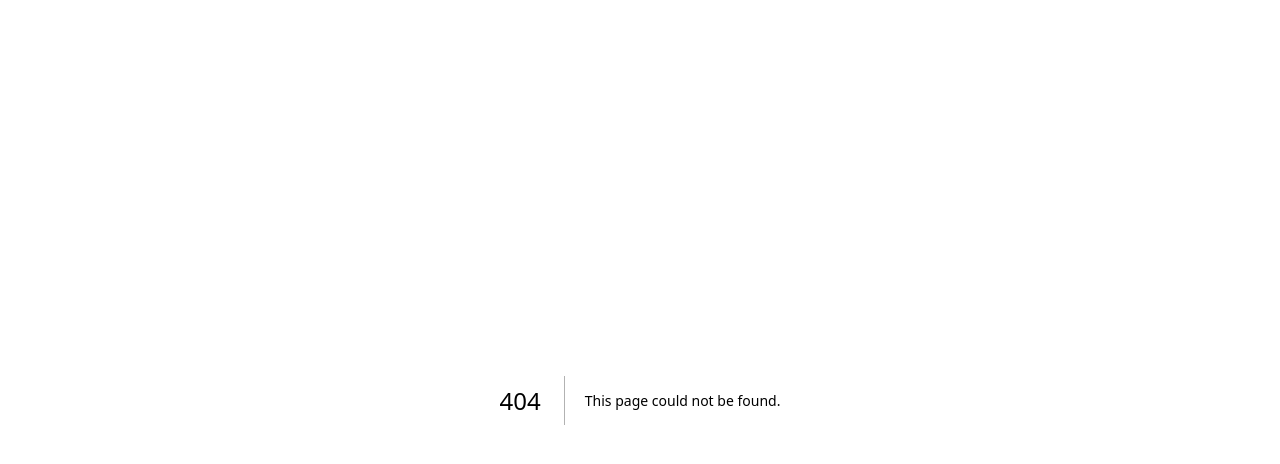
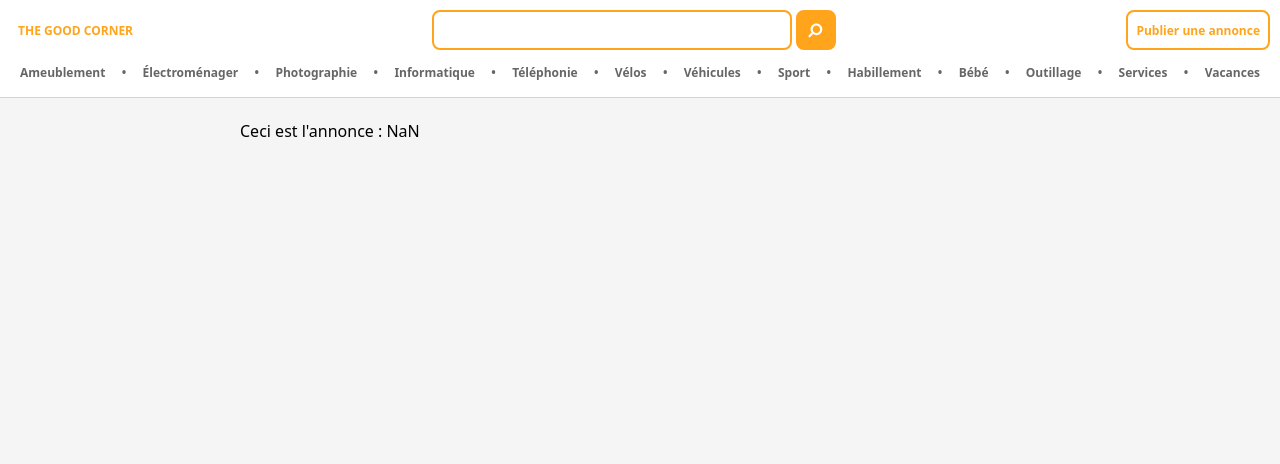
Before and after one commit to lgrignon/the-good-corner, a Next.js app in the folder frontend/: page /ads/bougie in a window 1280 px wide. Before the commit this address had no page. Shown: the top 464 px of the page. Built offline with nearby package versions, Linux system fonts and the light colour scheme.

Commit message:
pages routing with next and layout

```diff
--- a/frontend/src/pages/_app.tsx
+++ b/frontend/src/pages/_app.tsx
@@ -1,9 +1,14 @@
 import "@/styles/globals.css";
 import type { AppProps } from "next/app";
 import dynamic from "next/dynamic";
+import Layout from "./layout";
 
 function App({ Component, pageProps }: AppProps) {
-  return <Component {...pageProps} />;
+  return (
+    <Layout>
+      <Component {...pageProps} />
+    </Layout>
+  );
 }
 
 // Disabling SSR
--- /dev/null
+++ b/frontend/src/pages/about.tsx
@@ -0,0 +1,3 @@
+export default function About() {
+    return <p>à propos du site</p>;
+}
--- /dev/null
+++ b/frontend/src/pages/ads/[id].tsx
@@ -0,0 +1,11 @@
+import { useRouter } from "next/router";
+
+export default function AdDetails() {
+
+    const router = useRouter();
+
+    console.log(router)
+    const adId: number = parseInt(router.query.id as string);
+
+    return <p>Ceci est l'annonce : {adId ?? 'ID non reconnu'}</p>;
+}
--- /dev/null
+++ b/frontend/src/pages/layout.tsx
@@ -0,0 +1,11 @@
+import { Header } from "@/components/Header";
+import { ReactNode } from "react";
+
+export default function Layout({ children }: { children: ReactNode | ReactNode[] }) {
+    return <>
+        <Header />
+        <main className="main-content">
+            {children}
+        </main>
+    </>
+}
```
Also changed, not shown: frontend/src/pages/index.tsx (+6 -5 lines).
